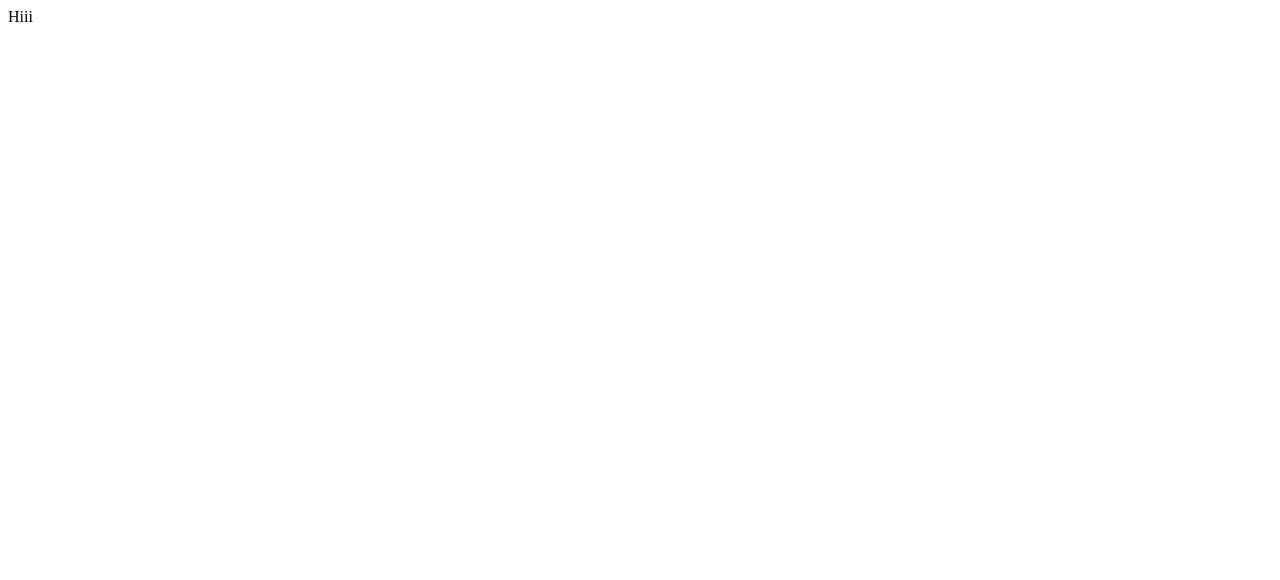
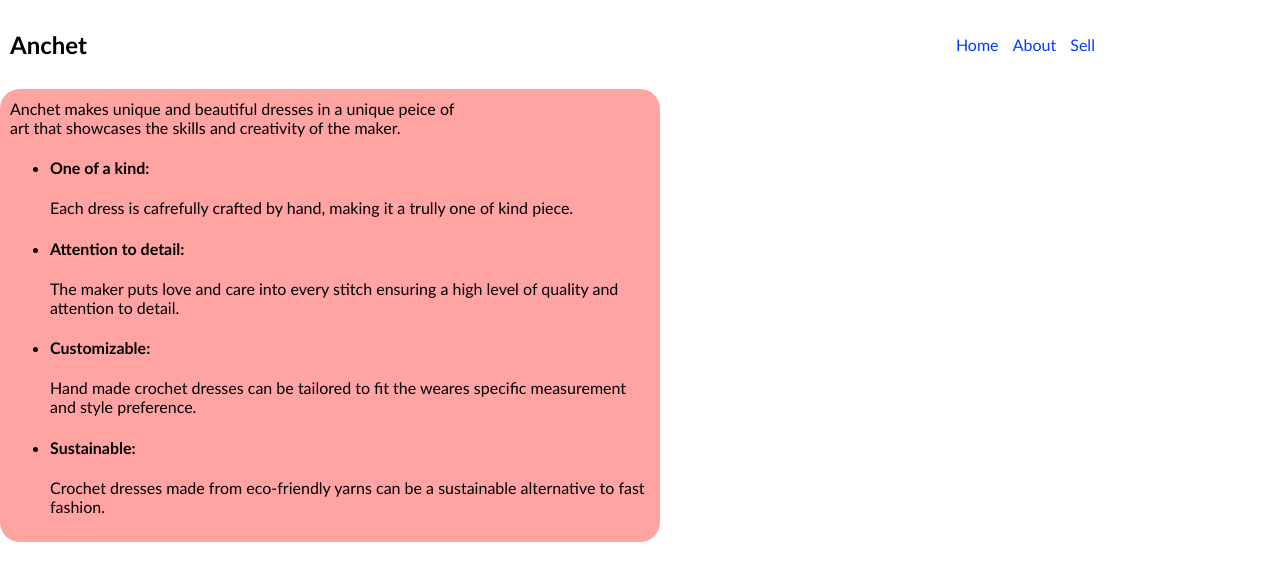
Before and after one commit to whatmidoinghere/PROJECT-WORK, a plain HTML site: page index.html in a window 1280 px wide. Drawn offline with Linux system fonts and the light colour scheme.

Commit message:
Update index.html

```diff
--- a/index.html
+++ b/index.html
@@ -3,9 +3,26 @@
 <head>
     <meta charset="UTF-8">
     <meta name="viewport" content="width=device-width, initial-scale=1.0">
-    <title>Document</title>
+    <title>Anchet</title>
+    <link rel="stylesheet" href="styles.css">
 </head>
 <body>
-    Hiii
+    <nav>
+        <h1>Anchet</h1>
+        <div class="pages">
+            <a href="">Home</a>
+            <a href="">About</a>
+            <a href="">Sell</a>
+        </div>
+    </nav>
+    <div class="message">
+        Anchet makes unique and beautiful dresses in a unique peice of <br> art that showcases the skills and creativity of the maker.
+        <ul>
+            <li> <h4>One of a kind:</h4>Each dress is cafrefully crafted by hand, making it a trully one of kind piece.</li>
+            <li> <h4>Attention to detail:</h4>The maker puts love and care into every stitch ensuring a high level of quality and attention to detail.</li>
+            <li> <h4>Customizable:</h4> Hand made crochet dresses can be tailored to fit the weares specific measurement and style preference. </li>
+            <li> <h4>Sustainable: </h4>  Crochet dresses made from eco-friendly yarns can be a sustainable alternative to fast fashion.</li>
+        </ul>
+    </div>
 </body>
 </html>
```
